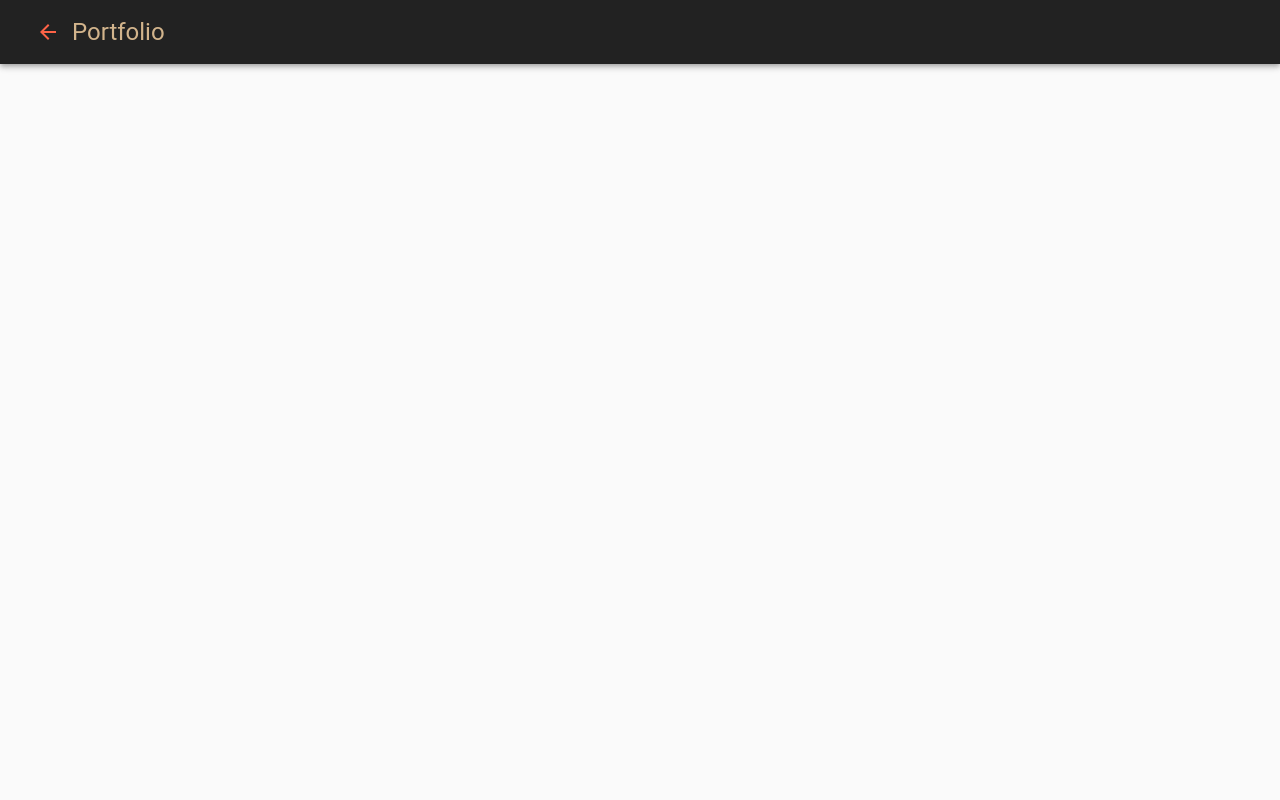
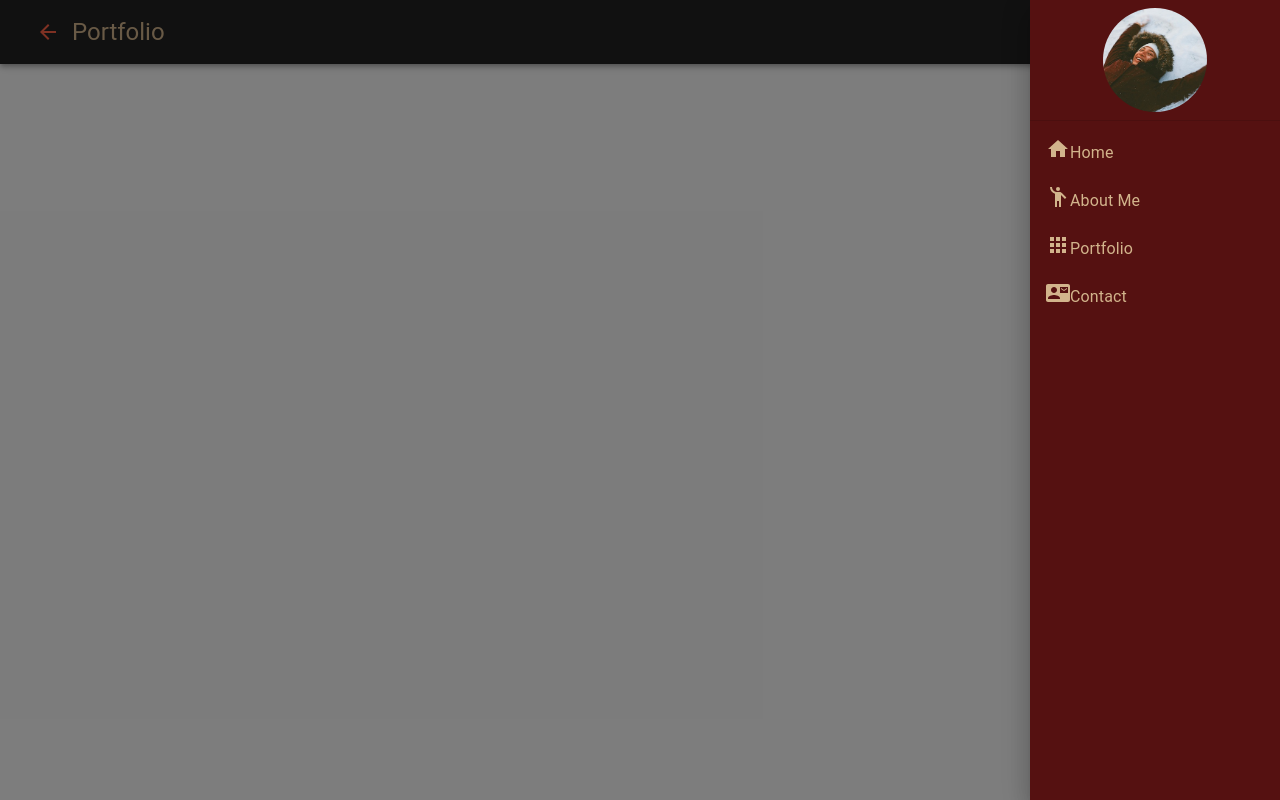
Before and after one commit to gstephbolivar/gstephanybolivar-portfolio, a React (Create React App) app: page /portfolio in a window 1280 px wide. Both pictures are taken after a click on the button 48 px from the left and 32 px from the top of the page. Built offline with nearby package versions, Linux system fonts and the light colour scheme.

Commit message:
[WIP] Finish styling of navbar, need to set up links

```diff
--- a/src/components/NavBar/NavBar.jsx
+++ b/src/components/NavBar/NavBar.jsx
@@ -1,6 +1,6 @@
 import React, { useState } from "react";
 import { makeStyles } from "@material-ui/core/styles";
-import MobilRightMenuSlider from "@material-ui/core";
+import MobilRightMenuSlider from "@material-ui/core/Drawer";
 import {
   AppBar,
   Toolbar,
@@ -28,7 +28,7 @@ const useStyles = makeStyles((theme) => ({
   menuSliderContainer: {
     width: 250,
     background: "#511",
-    height: "30rem",
+    height: "100%",
   },
   avatar: {
     display: "block",
@@ -65,13 +65,17 @@ const NavBar = () => {
     right: false,
   });
 
-  const togglesSlider = (slider, open) => () => {
+  const toggleSlider = (slider, open) => () => {
     setState({ ...state, [slider]: open });
   };
   const classes = useStyles();
 
   const sideList = (slider) => (
-    <Box className={classes.menuSliderContainer} component="div">
+    <Box
+      className={classes.menuSliderContainer}
+      component="div"
+      // onClick={toggleSlider(slider, false)}
+    >
       <Avatar
         className={classes.avatar}
         src={avatar}
@@ -95,33 +99,22 @@ const NavBar = () => {
   );
   return (
     <>
-      {/* <Box className={classes.menuSliderContainer} component="div">
-        <Avatar
-          className={classes.avatar}
-          src={avatar}
-          alt="Stephany Bolivar Head shot"
-        />
-        <Divider />
-        <List>
-          {menuItems.map((lsItem, key) => (
-            <ListItem button key={key}>
-              <ListItemIcon className={classes.listItem}>
-                  {lsItem.listIcon}
-                  <ListItemText className={classes.listItem} primary={lsItem.listText}/>
-              </ListItemIcon>
-            </ListItem>
-          ))}
-        </List>
-      </Box> */}
       <Box component="nav">
         <AppBar position="static" style={{ background: "#222" }}>
           <Toolbar>
-            <IconButton>
+            <IconButton onClick={toggleSlider("right", true)}>
               <ArrowBack style={{ color: "tomato" }} />
             </IconButton>
             <Typography variant="h5" style={{ color: "tan" }}>
               Portfolio
             </Typography>
+            <MobilRightMenuSlider
+              anchor="right"
+              open={state.right}
+              onClose={toggleSlider("right", false)}
+            >
+              {sideList("right")}
+            </MobilRightMenuSlider>
           </Toolbar>
         </AppBar>
       </Box>
```
